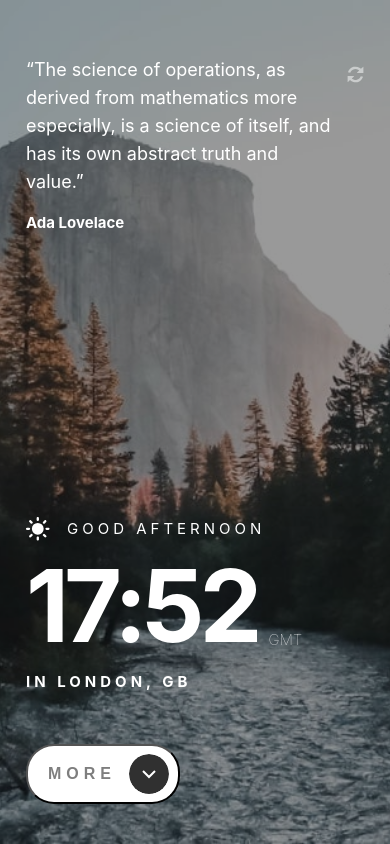
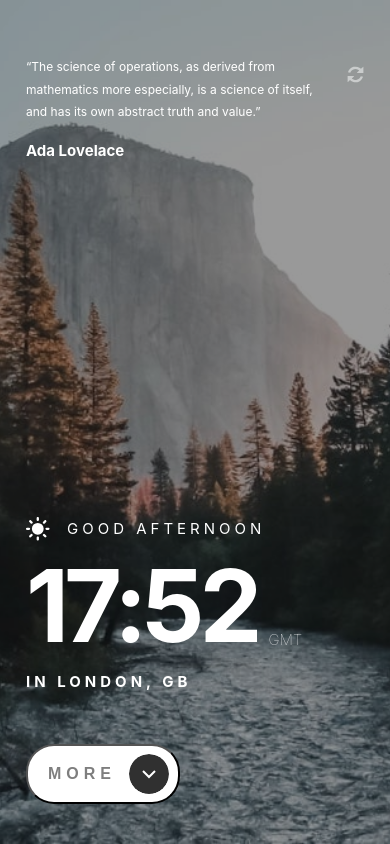
Before and after one commit to pronoia9/pun-manteau, a React (Vite) app: page / in a window 390 px wide. Built offline with nearby package versions, Linux system fonts and the light colour scheme.

Commit message:
format + add media queries

```diff
--- a/src/components/Quote.jsx
+++ b/src/components/Quote.jsx
@@ -10,32 +10,48 @@ export const Quote = () => {
 
   return data ? (
     <Container>
-      <Top>
-        <Text>“{data.content}”</Text>
-        <img src='/icons/icon-refresh.svg' alt='refresh' onClick={() => void updateQuote(setData)} />
-      </Top>
-      <Author>{data.author}</Author>
+      <div>
+        <h5>“{data.content}”</h5>
+        <h6>{data.author}</h6>
+      </div>
+      <img src='/icons/icon-refresh.svg' alt='refresh' onClick={() => void updateQuote(setData)} />
     </Container>
-  ) : <></>;
+  ) : (
+    <></>
+  );
 };
 
 const Container = styled.div`
   max-width: ${rem(540)};
   margin-top: ${rem(56)};
-  /* display: flex;
-  flex-direction: column;
-  gap: ${rem(13)}; */
-`;
-
-const Top = styled.div`
-  /* width: ${rem(540)}; */
-  margin-bottom: ${rem(13)};
   display: flex;
   flex-direction: row;
-  /* justify-content: space-between; */
   gap: ${rem(15.67)};
 
-  img, svg {
+  /* Quote & Author Wrapper */
+  div {
+    display: flex;
+    flex-direction: column;
+    gap: ${rem(13)};
+  }
+
+  /* Quote */
+  h5 {
+    font-weight: normal;
+
+    @media (max-width: ${rem(560)}) {
+      font-size: ${rem(12)};
+      line-height: 3ch;
+    }
+  }
+
+  /* Author */
+  h6 {
+    letter-spacing: 0;
+  }
+
+  /* Refresh */
+  img {
     width: 16.67px;
     height: 16.67px;
     margin-top: ${rem(10.67)};
@@ -48,11 +64,3 @@ const Top = styled.div`
     }
   }
 `;
-
-const Text = styled.h5`
-  font-weight: normal;
-`;
-
-const Author = styled.h6`
-  letter-spacing: 0;
-`;
```
